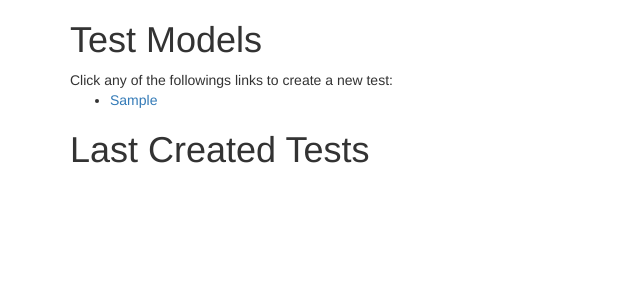
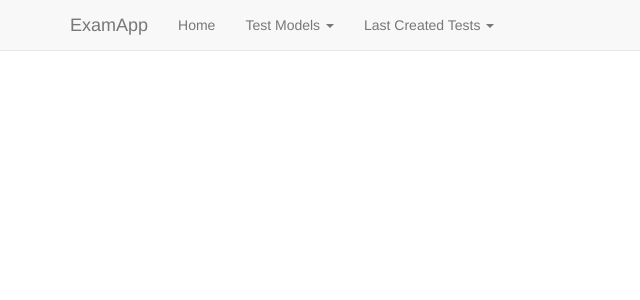
Before and after one commit to sebasgoldberg/exam, a Django app: page / in a window 1280 px wide. Shown: the top 300 px of the page, without its empty margins (0-640 px from the left). Run offline with Django 3.2, Linux system fonts and the light colour scheme; tables that the repository leaves empty hold one stand-in row (values such as "Sample post"); parts of the project's set-up code (start-up, migrations or seed data) failed here and were passed over; some libraries are stand-ins or nearby versions.

Commit message:
index template redefinition.

```diff
--- a/examapp/templates/examapp/base.html
+++ b/examapp/templates/examapp/base.html
@@ -25,7 +25,7 @@
             <span class="icon-bar"></span>
             <span class="icon-bar"></span>
           </button>
-          <a class="navbar-brand" >ExamApp: Note: {{note|floatformat:2}}%</a>
+          <a class="navbar-brand" >ExamApp {% block extra_title %}Note: {{note|floatformat:2}}%{% endblock %}</a>
         </div>
         <div id="navbar" class="navbar-collapse collapse">
           <ul class="nav navbar-nav">
@@ -56,6 +56,7 @@
 
 
 <div class="container">
+{% block content %}
 <form id='test_form'
     {% block test_form_action %}action="/examapp/{{test.id}}/result/"{% endblock %} method="post">
     {% csrf_token %}
@@ -67,6 +68,7 @@
       {% endfor %}
     {% endblock %}
 </form>
+{% endblock %}
 </div>
 
 <script src="https://ajax.googleapis.com/ajax/libs/jquery/1.12.4/jquery.min.js"></script>
@@ -79,5 +81,6 @@
       });
     });
 </script>
+
 </body>
 </html>
--- a/examapp/templates/examapp/index.html
+++ b/examapp/templates/examapp/index.html
@@ -1,25 +1,26 @@
-<!DOCTYPE html>
-<html>
-<head>
-  <meta charset="utf-8">
-  <meta name="viewport" content="width=device-width, initial-scale=1">
-  <link rel="stylesheet" href="http://maxcdn.bootstrapcdn.com/bootstrap/3.2.0/css/bootstrap.min.css">
-</head>
-<body class="container">
-<h1>Test Models</h1>
-Click any of the followings links to create a new test:
-{% for tm in test_models %}
-<ul>
-    <li><a href='/examapp/{{tm.id}}/new/'>{{tm}}</a></li>
-</ul>
-{% endfor %}
+{% extends 'examapp/base.html'%}
 
-<h1>Last Created Tests</h1>
-{% for t in last_tests %}
-<ul>
-    <li><a href='/examapp/{{t.id}}/result/'>{{t}}</a></li>
-</ul>
-{% endfor %}
+{% block extra_title %}
+{% endblock %}
 
-</body>
-</html>
+{% block aditional_menu %}
+            <li class="dropdown">
+              <a href="#" class="dropdown-toggle" data-toggle="dropdown" role="button" aria-haspopup="true" aria-expanded="false">Test Models <span class="caret"></span></a>
+              <ul class="dropdown-menu">
+                {% for tm in test_models %}
+                    <li><a href='/examapp/{{tm.id}}/new/'>{{tm}}</a></li>
+                {% endfor %}
+              </ul>
+            </li>
+            <li class="dropdown">
+              <a href="#" class="dropdown-toggle" data-toggle="dropdown" role="button" aria-haspopup="true" aria-expanded="false">Last Created Tests <span class="caret"></span></a>
+              <ul class="dropdown-menu">
+                {% for t in last_tests %}
+                    <li><a href='/examapp/{{t.id}}/test/'>{{t}}</a></li>
+                {% endfor %}
+              </ul>
+            </li>
+{% endblock %}
+
+{% block content %}
+{% endblock %}
--- a/examapp/views.py
+++ b/examapp/views.py
@@ -26,7 +26,7 @@ def new(request, test_model_id):
     tm = TestModel.objects.get(id=test_model_id)
     t = tm.create_test()
     add_test_to_last_tests(request, t.id)
-    return redirect('test', test_id=t.id)
+    return redirect('question', test_question_id=t.testquestion_set.get(question_number=1).id)
 
 def test(request, test_id):
     return redirect('result', test_id=test_id)
```
Also changed, not shown: examapp/templates/examapp/question.html (+0 -7 lines).
